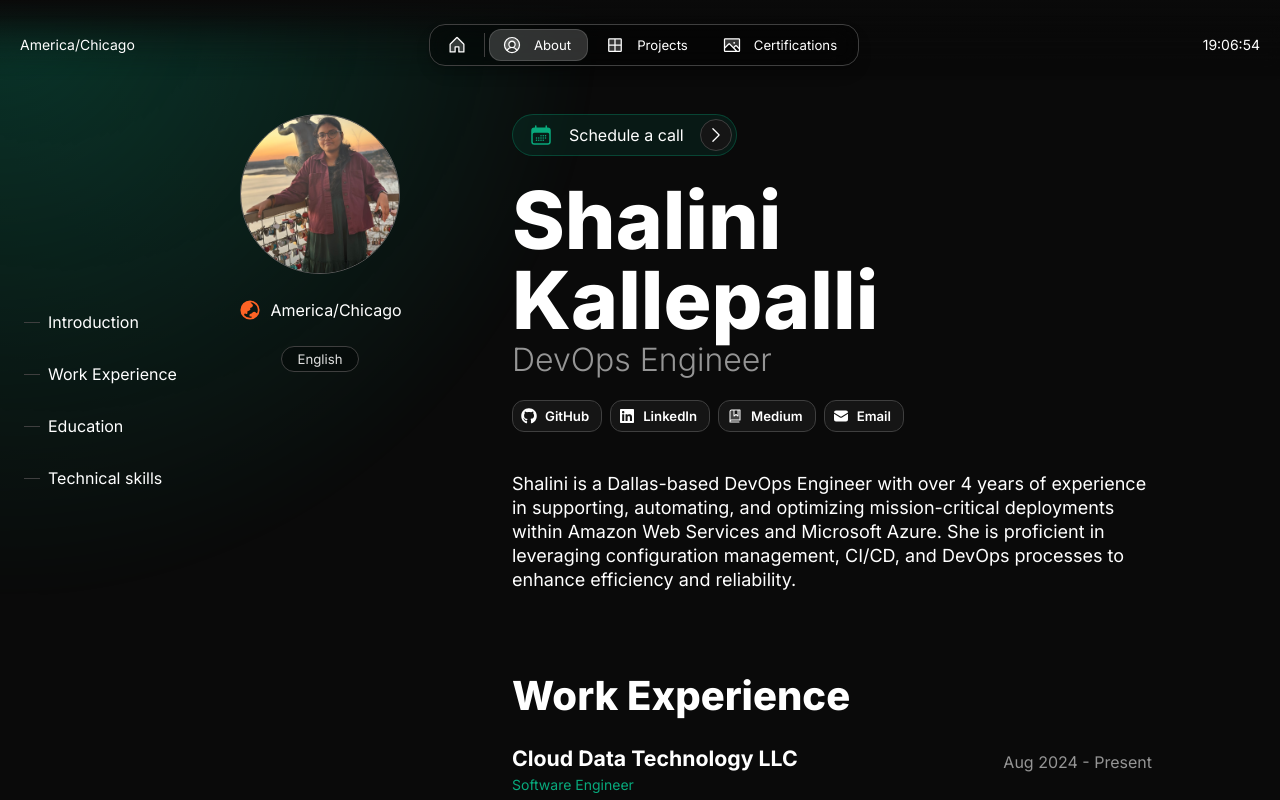
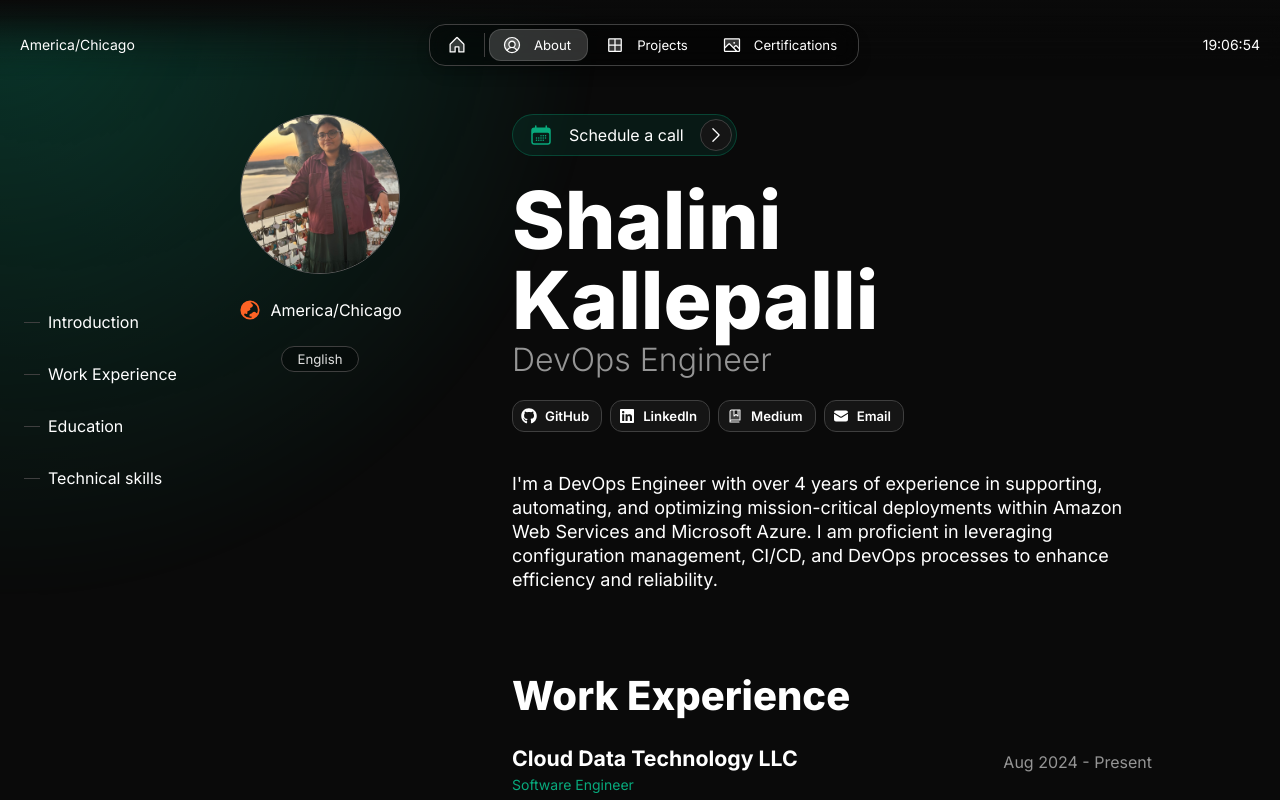
Before and after one commit to shalini2131/shalini-kallepalli, a Next.js app: page /about in a window 1280 px wide. Shown: the top 800 px of the page. Built offline with nearby package versions, Linux system fonts and the light colour scheme.

Commit message:
added cal link

```diff
--- a/src/app/resources/content.js
+++ b/src/app/resources/content.js
@@ -81,15 +81,15 @@ const about = {
   },
   calendar: {
     display: true,
-    link: "https://cal.com", // Placeholder, update with actual calendar link if available
+    link: "https://cal.com/shalini-kallepalli", // Placeholder, update with actual calendar link if available
   },
   intro: {
     display: true,
     title: "Introduction",
     description: (
       <>
-        Shalini is a Dallas-based DevOps Engineer with over 4 years of experience in supporting, automating, and optimizing
-        mission-critical deployments within Amazon Web Services and Microsoft Azure. She is proficient in leveraging configuration
+        I'm a DevOps Engineer with over 4 years of experience in supporting, automating, and optimizing
+        mission-critical deployments within Amazon Web Services and Microsoft Azure. I am proficient in leveraging configuration
         management, CI/CD, and DevOps processes to enhance efficiency and reliability.
       </>
     ),
```
